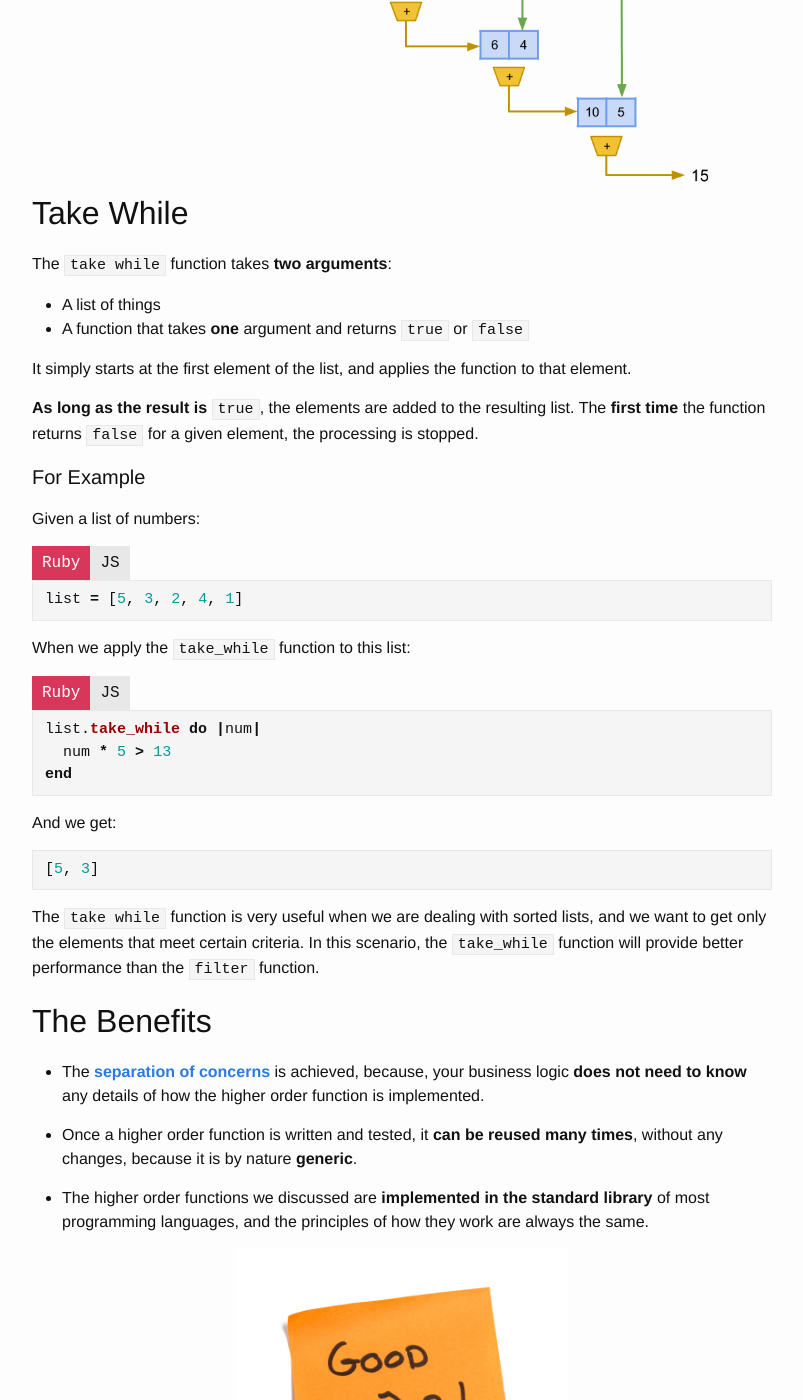
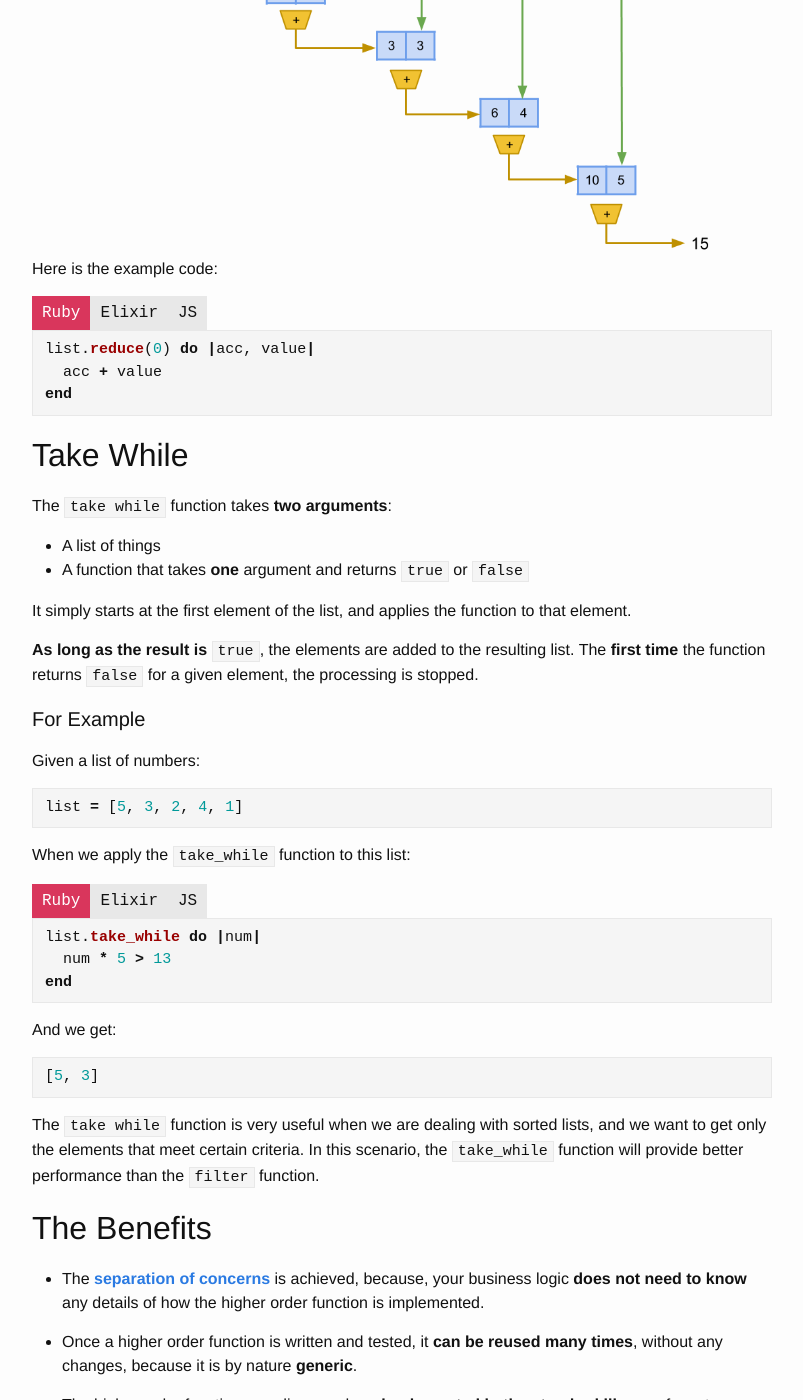
Before and after one commit to Markonis/markonis.github.io, a Jekyll site: the page built from _posts/2016-05-03-functional-programmers-toolbox.markdown, in a window 1280 px wide and 1400 px high, scrolled down 4237 px. Shown: the whole window, without its empty margins (238-1041 px from the left). Built offline with Jekyll 4.4.1, drawn with Linux system fonts in a browser that asks for light colours; some of the changed text lies outside the part shown.

Commit message:
Add Elixir examples to Functional Programmer's Toolbox

```diff
--- a/_posts/2016-05-03-functional-programmers-toolbox.markdown
+++ b/_posts/2016-05-03-functional-programmers-toolbox.markdown
@@ -37,12 +37,25 @@
 
 Given a list of people like this:
 
-{% highlight ruby %}
+{% capture ruby %}
 list = [
   {name: "Bob", age: 25},
   {name: "Alice", age: 27}
 ]
-{% endhighlight %}
+{% endcapture %}
+{% capture elixir %}
+list = [
+  [name: "Bob", age: 25],
+  [name: "Alice", age: 27]
+]
+{% endcapture %}
+{% capture javascript %}
+var list = [
+  {name: "Bob", age: 25},
+  {name: "Alice", age: 27}
+]
+{% endcapture %}
+{% include code.html %}
 
 We can sort it like this:
 
@@ -50,6 +63,11 @@
 list.sort do |p1, p2|
   p1.name <=> p2.name
 end
+{% endcapture %}
+{% capture elixir %}
+Enum.sort(list, fn(p1, p2) ->
+  p1[:name] < p2[:name]
+end)
 {% endcapture %}
 {% capture javascript %}
 list.sort(function(p1, p2){
@@ -60,12 +78,25 @@
 
 And you get:
 
-{% highlight ruby %}
-[
+{% capture ruby %}
+list = [
   {name: "Alice", age: 27},
   {name: "Bob", age: 25}
 ]
-{% endhighlight %}
+{% endcapture %}
+{% capture elixir %}
+list = [
+  [name: "Alice", age: 27],
+  [name: "Bob", age: 25]
+]
+{% endcapture %}
+{% capture javascript %}
+var list = [
+  {name: "Alice", age: 27},
+  {name: "Bob", age: 25}
+]
+{% endcapture %}
+{% include code.html %}
 
 ## Map
 
@@ -89,6 +120,11 @@
 list.map do |num|
   num * num
 end
+{% endcapture %}
+{% capture elixir %}
+Enum.map(list, fn(num) ->
+  num * num
+end)
 {% endcapture %}
 {% capture javascript %}
 list.map(function(num){
@@ -132,6 +168,11 @@
 list.select do |num|
   num < 3
 end
+{% endcapture %}
+{% capture elixir %}
+Enum.filter(list, fn(num) ->
+  num < 3
+end)
 {% endcapture %}
 {% capture javascript %}
 list.filter(function (num) {
@@ -194,6 +235,25 @@
 
 <center><img src="/images/reduce.png" style="max-height: 410px;"></center>
 
+Here is the example code:
+
+{% capture ruby %}
+list.reduce(0) do |acc, value|
+  acc + value
+end
+{% endcapture %}
+{% capture elixir %}
+Enum.reduce(list, 0, fn(value, acc) ->
+  acc + value
+end)
+{% endcapture %}
+{% capture javascript %}
+list.reduce(function (acc, value) {
+  return acc + value;
+}, 0);
+{% endcapture %}
+{% include code.html %}
+
 ## Take While
 
 The `take while` function takes **two arguments**:
@@ -209,13 +269,9 @@
 
 Given a list of numbers:
 
-{% capture ruby %}
+{% highlight ruby %}
 list = [5, 3, 2, 4, 1]
-{% endcapture %}
-{% capture javascript %}
-var list = [5, 3, 2, 4, 1]
-{% endcapture %}
-{% include code.html %}
+{% endhighlight %}
 
 When we apply the `take_while` function to this list:
 
@@ -223,6 +279,11 @@
 list.take_while do |num|
   num * 5 > 13
 end
+{% endcapture %}
+{% capture elixir %}
+Enum.take_while(list, fn(num) ->
+  num * 5 > 13
+end)
 {% endcapture %}
 {% capture javascript %}
 // In JavaScript there is no built-in takeWhile function,
```
